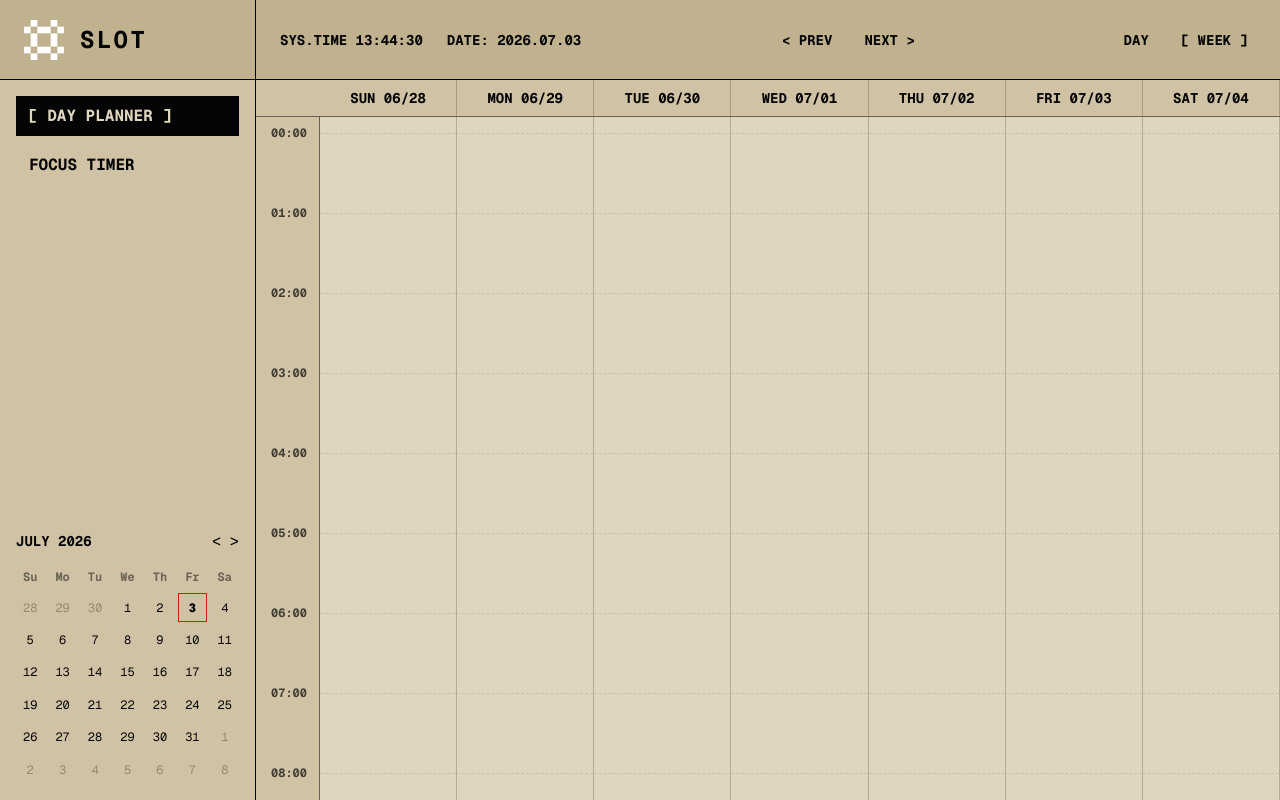
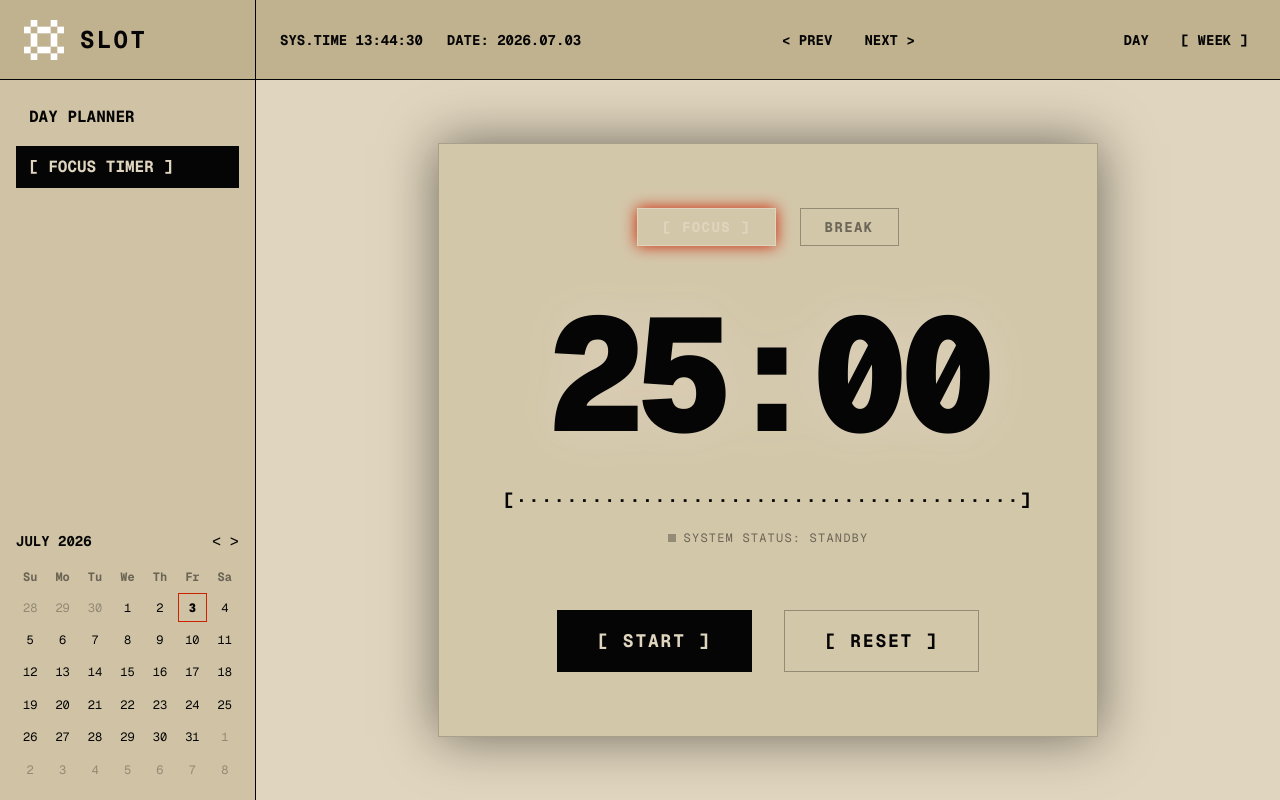
Before and after one commit to MukundhArul/slot, a Next.js app: page / in a window 1280 px wide. Both pictures are taken after a click on the button "FOCUS TIMER". Built offline with nearby package versions, Linux system fonts and the light colour scheme.

Commit message:
feat: change header date format and implement retro sci-fi focus timer

```diff
--- a/src/app/page.tsx
+++ b/src/app/page.tsx
@@ -3,15 +3,19 @@
 import Sidebar from '@/components/Sidebar';
 import CommandBar from '@/components/CommandBar';
 import CalendarGrid from '@/components/CalendarGrid';
+import FocusTimer from '@/components/FocusTimer';
 import TaskModal from '@/components/TaskModal';
+import { useCalendarStore } from '@/store/useCalendarStore';
 
 export default function Home() {
+  const { appMode } = useCalendarStore();
+
   return (
     <main className="flex flex-row h-screen w-full overflow-hidden bg-background text-foreground">
       <Sidebar />
       <div className="flex flex-col flex-1 h-full min-w-0">
         <CommandBar />
-        <CalendarGrid />
+        {appMode === 'PLANNER' ? <CalendarGrid /> : <FocusTimer />}
       </div>
       <TaskModal />
     </main>
--- a/src/components/CalendarGrid.tsx
+++ b/src/components/CalendarGrid.tsx
@@ -93,7 +93,7 @@ export default function CalendarGrid() {
           <div className="flex border-b border-foreground/50 bg-surface pl-16 sticky top-0 z-30">
             {days.map((day) => (
               <div key={day.toISOString()} className="flex-1 text-center py-2 border-r border-foreground/20 text-sm font-bold truncate">
-                {format(day, 'EEE MM/dd').toUpperCase()}
+                {format(day, 'EEE dd/MM').toUpperCase()}
               </div>
             ))}
           </div>
--- /dev/null
+++ b/src/components/FocusTimer.tsx
@@ -0,0 +1,112 @@
+'use client';
+
+import { useState, useEffect } from 'react';
+
+export default function FocusTimer() {
+  const [timeLeft, setTimeLeft] = useState(25 * 60);
+  const [isActive, setIsActive] = useState(false);
+  const [mode, setMode] = useState<'FOCUS' | 'BREAK'>('FOCUS');
+
+  useEffect(() => {
+    let interval: NodeJS.Timeout;
+    if (isActive && timeLeft > 0) {
+      interval = setInterval(() => {
+        setTimeLeft((time) => time - 1);
+      }, 1000);
+    } else if (timeLeft === 0) {
+      setIsActive(false);
+      // Timer finished!
+    }
+    return () => clearInterval(interval);
+  }, [isActive, timeLeft]);
+
+  const toggleTimer = () => setIsActive(!isActive);
+
+  const resetTimer = () => {
+    setIsActive(false);
+    setTimeLeft(mode === 'FOCUS' ? 25 * 60 : 5 * 60);
+  };
+
+  const switchMode = (newMode: 'FOCUS' | 'BREAK') => {
+    setMode(newMode);
+    setIsActive(false);
+    setTimeLeft(newMode === 'FOCUS' ? 25 * 60 : 5 * 60);
+  };
+
+  const minutes = Math.floor(timeLeft / 60);
+  const seconds = timeLeft % 60;
+
+  // Progress bar logic
+  const totalSeconds = mode === 'FOCUS' ? 25 * 60 : 5 * 60;
+  const progress = 1 - (timeLeft / totalSeconds);
+  const barLength = 40;
+  const filledBars = Math.floor(progress * barLength);
+  const emptyBars = barLength - filledBars;
+  const asciiBar = '[' + '█'.repeat(Math.max(0, filledBars)) + '·'.repeat(Math.max(0, emptyBars)) + ']';
+
+  return (
+    <div className="flex-1 flex flex-col items-center justify-center bg-background relative overflow-hidden">
+      {/* Sci-Fi Grid Background Pattern */}
+      <div
+        className="absolute inset-0 opacity-[0.03] pointer-events-none"
+        style={{
+          backgroundImage: 'radial-gradient(var(--color-foreground) 1px, transparent 1px)',
+          backgroundSize: '40px 40px',
+          backgroundPosition: 'center'
+        }}
+      />
+
+      {/* Timer Container */}
+      <div className="z-10 flex flex-col items-center gap-12 p-16 border border-foreground/20 bg-surface/80 backdrop-blur-md relative shadow-[0_0_50px_rgba(0,0,0,0.5)]">
+        {/* Glowing top accent line */}
+        <div className="absolute top-0 left-0 w-full h-[2px] bg-gradient-to-r from-transparent via-color-amber to-transparent opacity-70" />
+
+        {/* Mode Selector */}
+        <div className="flex gap-6">
+          <button
+            onClick={() => switchMode('FOCUS')}
+            className={`px-6 py-2 font-bold tracking-widest text-sm transition-all border ${mode === 'FOCUS' ? 'bg-color-red text-background border-color-red shadow-[0_0_15px_var(--color-red)]' : 'border-foreground/30 text-foreground/50 hover:border-foreground hover:text-foreground'}`}
+          >
+            {mode === 'FOCUS' ? '[ FOCUS ]' : 'FOCUS'}
+          </button>
+          <button
+            onClick={() => switchMode('BREAK')}
+            className={`px-6 py-2 font-bold tracking-widest text-sm transition-all border ${mode === 'BREAK' ? 'bg-color-blue text-background border-color-blue shadow-[0_0_15px_var(--color-blue)]' : 'border-foreground/30 text-foreground/50 hover:border-foreground hover:text-foreground'}`}
+          >
+            {mode === 'BREAK' ? '[ BREAK ]' : 'BREAK'}
+          </button>
+        </div>
+
+        {/* Countdown Display */}
+        <div className="flex flex-col items-center">
+          <div className="text-[10rem] leading-none font-black tracking-tighter text-foreground drop-shadow-[0_0_25px_rgba(255,255,255,0.15)]">
+            {minutes.toString().padStart(2, '0')}:{seconds.toString().padStart(2, '0')}
+          </div>
+          <div className="mt-8 text-color-amber font-bold tracking-widest text-lg">
+            {asciiBar}
+          </div>
+          <div className="mt-4 text-xs text-foreground/50 tracking-widest uppercase flex items-center gap-2">
+            <span className={`w-2 h-2 rounded-full ${isActive ? 'bg-color-amber animate-pulse shadow-[0_0_8px_var(--color-amber)]' : 'bg-foreground/30'}`}></span>
+            SYSTEM STATUS: {isActive ? 'ACTIVE' : 'STANDBY'}
+          </div>
+        </div>
+
+        {/* Controls */}
+        <div className="flex gap-8 mt-4">
+          <button
+            onClick={toggleTimer}
+            className="px-10 py-4 bg-foreground text-background font-bold tracking-widest hover:bg-color-amber hover:text-black transition-all border border-foreground hover:border-color-amber shadow-[0_0_10px_transparent] hover:shadow-[0_0_20px_var(--color-amber)] uppercase text-lg"
+          >
+            {isActive ? '[ PAUSE ]' : '[ START ]'}
+          </button>
+          <button
+            onClick={resetTimer}
+            className="px-10 py-4 bg-transparent text-foreground font-bold tracking-widest hover:bg-color-red hover:text-background transition-all border border-foreground/30 hover:border-color-red uppercase text-lg"
+          >
+            [ RESET ]
+          </button>
+        </div>
+      </div>
+    </div>
+  );
+}
--- a/src/components/Sidebar.tsx
+++ b/src/components/Sidebar.tsx
@@ -9,7 +9,7 @@ import Image from 'next/image';
 import { useState } from 'react';
 
 export default function Sidebar() {
-  const { currentDate, setCurrentDate } = useCalendarStore();
+  const { currentDate, setCurrentDate, appMode, setAppMode } = useCalendarStore();
   const [calendarDate, setCalendarDate] = useState(currentDate);
 
   // Calculate grid for mini calendar
@@ -40,11 +40,17 @@ export default function Sidebar() {
 
       {/* Navigation */}
       <nav className="p-4 flex-1 flex flex-col gap-2">
-        <button className="text-left px-3 py-2 bg-foreground text-background font-bold uppercase transition-colors">
-          [ DAY PLANNER ]
+        <button
+          onClick={() => setAppMode('PLANNER')}
+          className={`text-left px-3 py-2 font-bold uppercase transition-colors border ${appMode === 'PLANNER' ? 'bg-foreground text-background border-foreground' : 'hover:bg-foreground/10 hover:text-color-amber border-transparent hover:border-foreground/20'}`}
+        >
+          {appMode === 'PLANNER' ? '[ DAY PLANNER ]' : 'DAY PLANNER'}
         </button>
-        <button className="text-left px-3 py-2 hover:bg-foreground/10 hover:text-color-amber font-bold uppercase transition-colors border border-transparent hover:border-foreground/20">
-          FOCUS TIMER
+        <button
+          onClick={() => setAppMode('TIMER')}
+          className={`text-left px-3 py-2 font-bold uppercase transition-colors border ${appMode === 'TIMER' ? 'bg-foreground text-background border-foreground' : 'hover:bg-foreground/10 hover:text-color-amber border-transparent hover:border-foreground/20'}`}
+        >
+          {appMode === 'TIMER' ? '[ FOCUS TIMER ]' : 'FOCUS TIMER'}
         </button>
       </nav>
 
--- a/src/store/useCalendarStore.ts
+++ b/src/store/useCalendarStore.ts
@@ -16,6 +16,7 @@ interface CalendarState {
   currentDate: Date;
   viewMode: 'DAY' | 'WEEK';
   selectedBlockId: string | null;
+  appMode: 'PLANNER' | 'TIMER';
 
   addBlock: (block: Omit<TimeBlock, 'id'>) => void;
   updateBlock: (id: string, updates: Partial<TimeBlock>) => void;
@@ -24,6 +25,7 @@ interface CalendarState {
   setCurrentDate: (date: Date) => void;
   setViewMode: (mode: 'DAY' | 'WEEK') => void;
   setSelectedBlockId: (id: string | null) => void;
+  setAppMode: (mode: 'PLANNER' | 'TIMER') => void;
 
   navigatePrevious: () => void;
   navigateNext: () => void;
@@ -34,6 +36,7 @@ export const useCalendarStore = create<CalendarState>((set) => ({
   currentDate: new Date(),
   viewMode: 'WEEK',
   selectedBlockId: null,
+  appMode: 'PLANNER',
 
   addBlock: (block) => set((state) => ({
     blocks: [...state.blocks, { ...block, id: Math.random().toString(36).substring(2, 9) }],
@@ -51,6 +54,7 @@ export const useCalendarStore = create<CalendarState>((set) => ({
   setCurrentDate: (date) => set({ currentDate: date }),
   setViewMode: (mode) => set({ viewMode: mode }),
   setSelectedBlockId: (id) => set({ selectedBlockId: id }),
+  setAppMode: (mode) => set({ appMode: mode }),
 
   navigatePrevious: () => set((state) => ({
     currentDate: addDays(state.currentDate, state.viewMode === 'DAY' ? -1 : -7)
```
